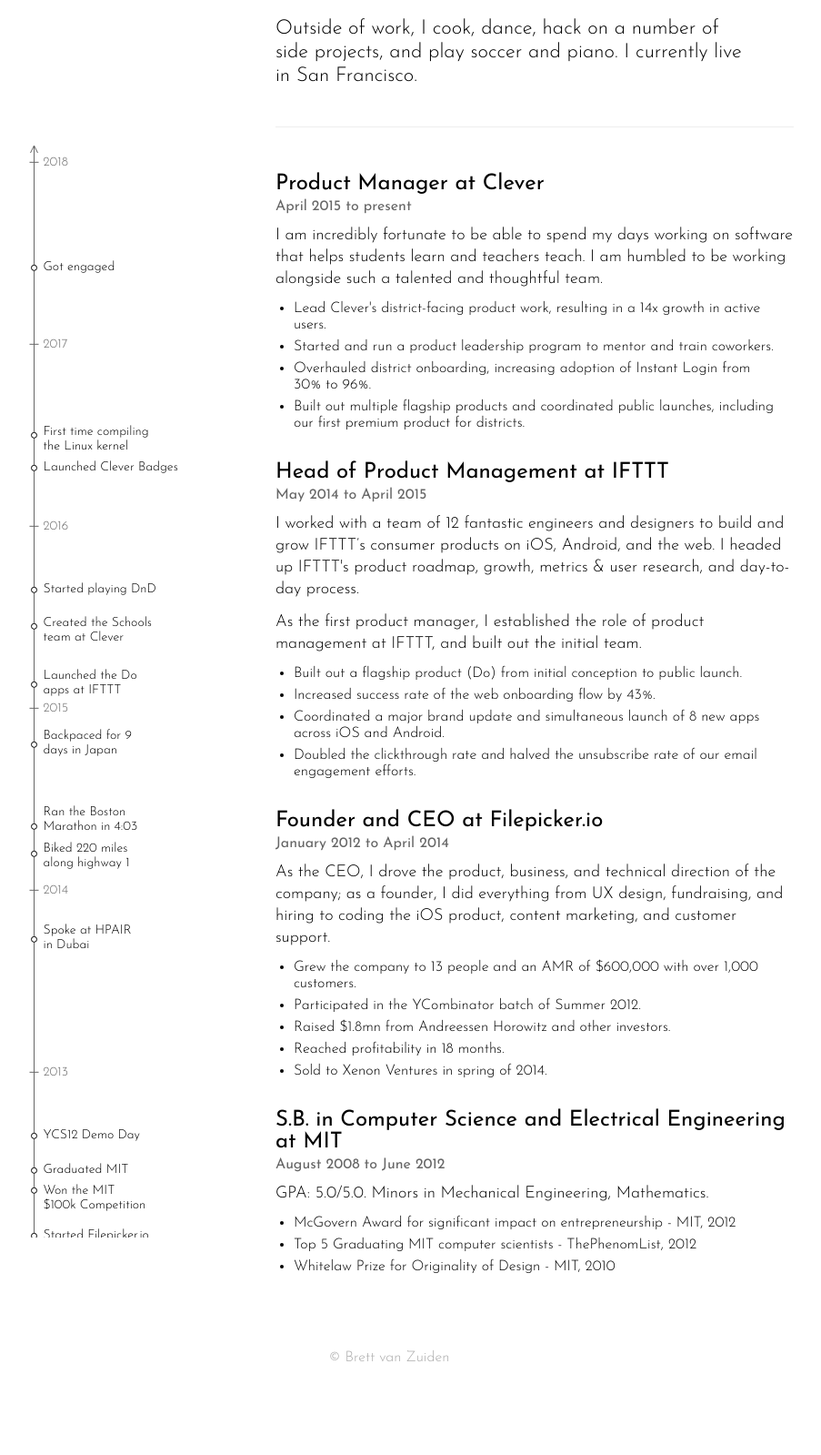
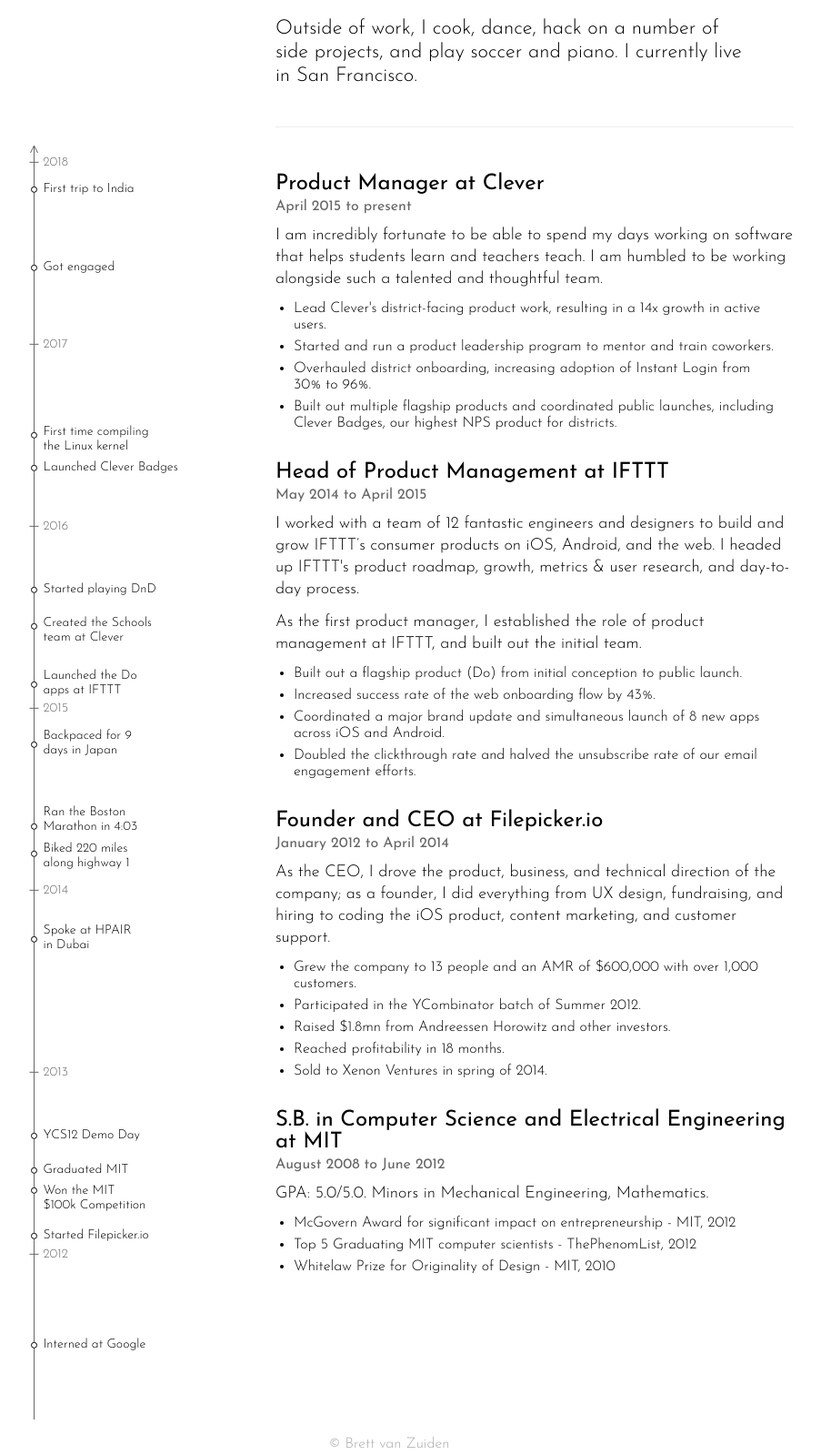
Before and after one commit to brettcvz/brettcvz.com, a Django app: page /about/ in a window 1280 px wide. Shown: the part 439-2038 px from the top of the page at 91% size, without its empty margins (212-1115 px from the left). Before the commit the page ends 1935 px from the top, so only its background shows below. Run offline with Django 3.2, Linux system fonts and the light colour scheme.

Commit message:
Small changes to the about page

```diff
--- a/static/js/about.js
+++ b/static/js/about.js
@@ -9,6 +9,7 @@
     //set of events, key is the dot position, value is the text
     //associated with it (optionally with positions)
     var events = {
+        2017.85: "First trip to India",
         2017.42: "Got engaged",
         2016.5: {
           2016.50: "First time compiling",
--- a/templates/about.html
+++ b/templates/about.html
@@ -27,7 +27,7 @@
                 <li>Lead Clever's district-facing product work, resulting in a 14x growth in active users.</li>
                 <li>Started and run a product leadership program to mentor and train coworkers.</li>
                 <li>Overhauled district onboarding, increasing adoption of Instant Login from 30% to 96%.</li>
-                <li>Built out multiple flagship products and coordinated public launches, including our first premium product for districts.</li>
+                <li>Built out multiple flagship products and coordinated public launches, including Clever Badges, our highest NPS product for districts.</li>
             </ul>
         </li>
         <li>
@@ -77,6 +77,6 @@
 {%block sidepane%}
 {{block.super}}
 <div class="timeline fadein">
-    <svg id="timeline-graphic" width="200" height="1200" viewBox="0 0 200 1200"></svg>
+    <svg id="timeline-graphic" width="200" height="1400" viewBox="0 0 200 1400"></svg>
 </div>
 {%endblock%}
```
